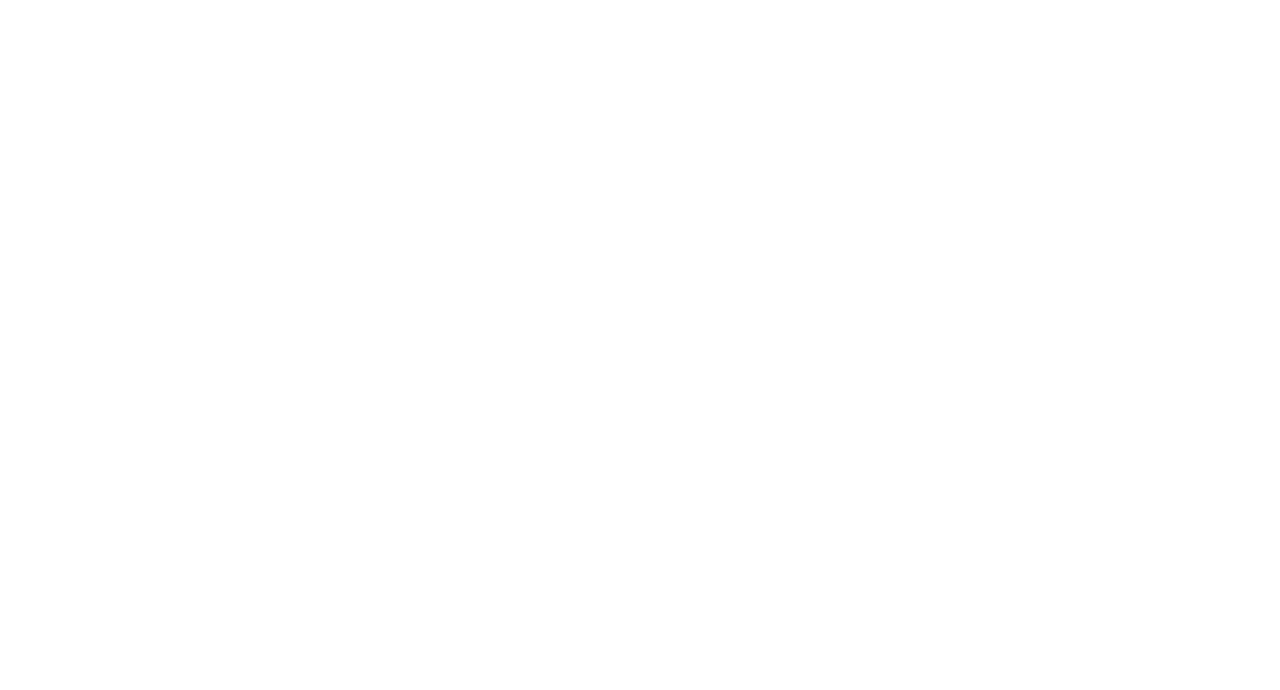
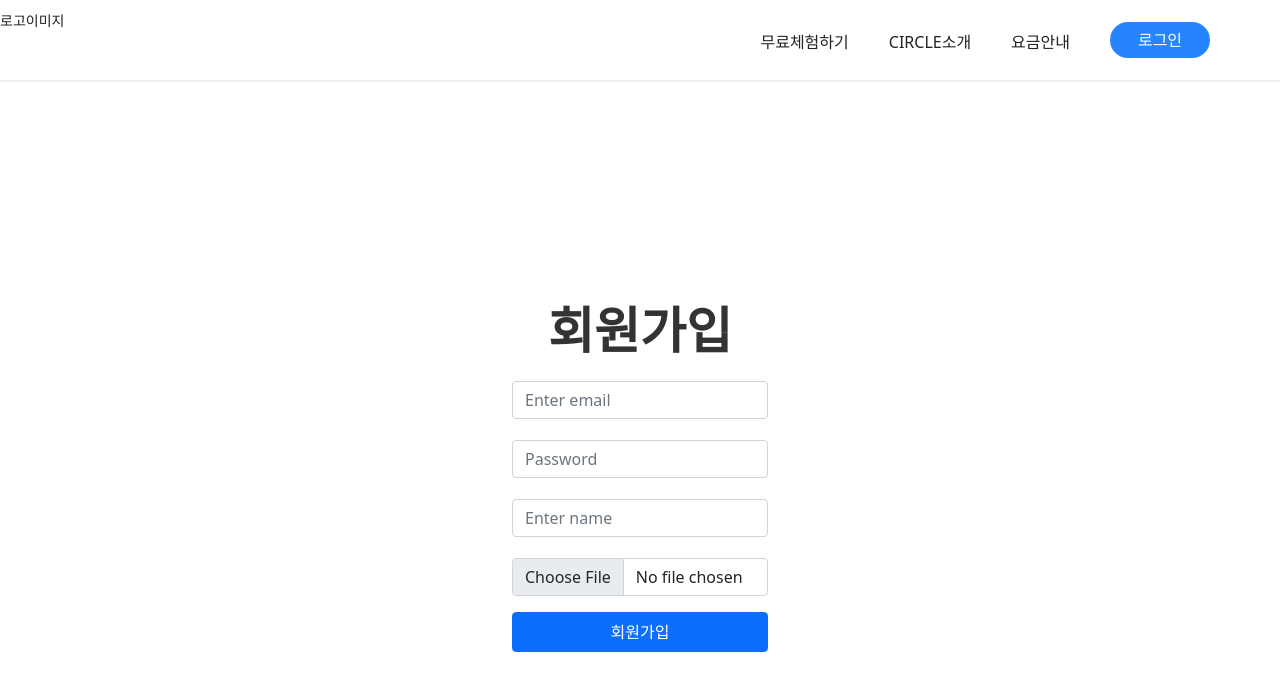
Before and after one commit to SungWoo824/MessengerService, a React (Create React App) app in the folder messengerfront/: page /#/member/signup in a window 1280 px wide. Shown: the top 690 px of the page. Built offline with nearby package versions, Linux system fonts and the light colour scheme.

Commit message:
add : signup page

```diff
--- a/messengerfront/src/App.js
+++ b/messengerfront/src/App.js
@@ -3,6 +3,7 @@
 import { HashRouter, Route} from "react-router-dom";
 import Home from "./routes/Main";
 import SignIn from "./routes/SignIn";
+import SignUp from "./routes/SignUp";
 import './App.css';
 
 function App() {
@@ -10,6 +11,7 @@
     <HashRouter>
         <Route exact path="/" component={Home}/>
         <Route path="/member/signin" component={SignIn}/>
+        <Route path="/member/signup" component={SignUp}/>
     </HashRouter>
   );
 }
--- a/messengerfront/src/component/MainIndex.js
+++ b/messengerfront/src/component/MainIndex.js
@@ -1,4 +1,5 @@
 import React from "react";
+import {Link} from "react-router-dom";
 
 function MainIndex(){
     return (
@@ -18,7 +19,7 @@
                             </div>
                             <div className="main-btn">
                                 <div className="main-btn-bg">
-                                    <a href="/member/signup">무료 체험 시작</a><br/><br/>
+                                    <Link to="/member/signup">무료 체험 시작</Link><br/><br/>
                                 </div>
                             </div>
                         </div>
--- /dev/null
+++ b/messengerfront/src/component/SignUpComponent.js
@@ -0,0 +1,62 @@
+import React from "react";
+
+function SignUpComponent(){
+
+    return (
+        <div className="signup-article">
+            <div className="main-bg">
+
+                <div id="fullpage">
+                    <div className="section">
+                        <div className="main-title">
+                            <form action="signup" method="post" encType="Multipart/form-data">
+                                <div>
+                                    <span>회원가입</span>
+
+                                    <div className="form-group signin-form-group">
+                                        <label htmlFor="exampleInputEmail1"></label>
+                                        <input type="email" className="form-control" id="exampleInputEmail1"
+                                               name="member_email" aria-describedby="emailHelp"
+                                               placeholder="Enter email" required/>
+                                    </div>
+                                    <div className="form-group signin-form-group">
+                                        <label htmlFor="exampleInputPassword1"></label>
+                                        <input type="password" className="form-control" id="exampleInputPassword1"
+                                               name="member_pw" placeholder="Password" required/>
+                                    </div>
+                                    <div className="form-group signin-form-group">
+                                        <label htmlFor="exampleInputEmail1"></label>
+                                        <input type="text" className="form-control" id="exampleInputEmail1"
+                                               name="member_name" aria-describedby="emailHelp" placeholder="Enter name"
+                                               required/>
+                                    </div>
+                                    <div className="form-group signin-form-group">
+                                        <label htmlFor="exampleInputEmail1"></label>
+                                        <input type="file" className="form-control" id="exampleInputEmail1" name="file"
+                                               accept="image/*"/>
+                                    </div>
+                                </div>
+                                <div>
+                                    <div>
+
+                                        <button type="submit" className="btn btn-primary signin-submit">회원가입</button>
+
+
+                                    </div>
+                                </div>
+                            </form>
+                        </div>
+                    </div>
+                    <div className="section">
+
+                    </div>
+                    <div className="section">
+
+                    </div>
+                </div>
+
+            </div>
+        </div>
+    )
+}
+export default SignUpComponent;
--- a/messengerfront/src/routes/Main.css
+++ b/messengerfront/src/routes/Main.css
@@ -410,7 +410,7 @@
 }
 
 .signup-article {
-    margin-top: 10%;
+    /*margin-top: 10%;*/
 }
 
 #member-profile-img {
--- /dev/null
+++ b/messengerfront/src/routes/SignUp.js
@@ -0,0 +1,19 @@
+import React from "react";
+import MainNavigation from "../component/MainNavigation";
+import {AuthenticationService} from "../lib/Authentication";
+import SignUpComponent from "../component/SignUpComponent";
+
+class SignUp extends React.Component{
+    authenticationService = new AuthenticationService();
+    isSet = this.authenticationService.isUserLoggedIn();
+
+    render(){
+        return (
+            <div>
+                <MainNavigation state={this.isSet}/>
+                <SignUpComponent/>
+            </div>
+        )
+    }
+}
+export default SignUp;
```
